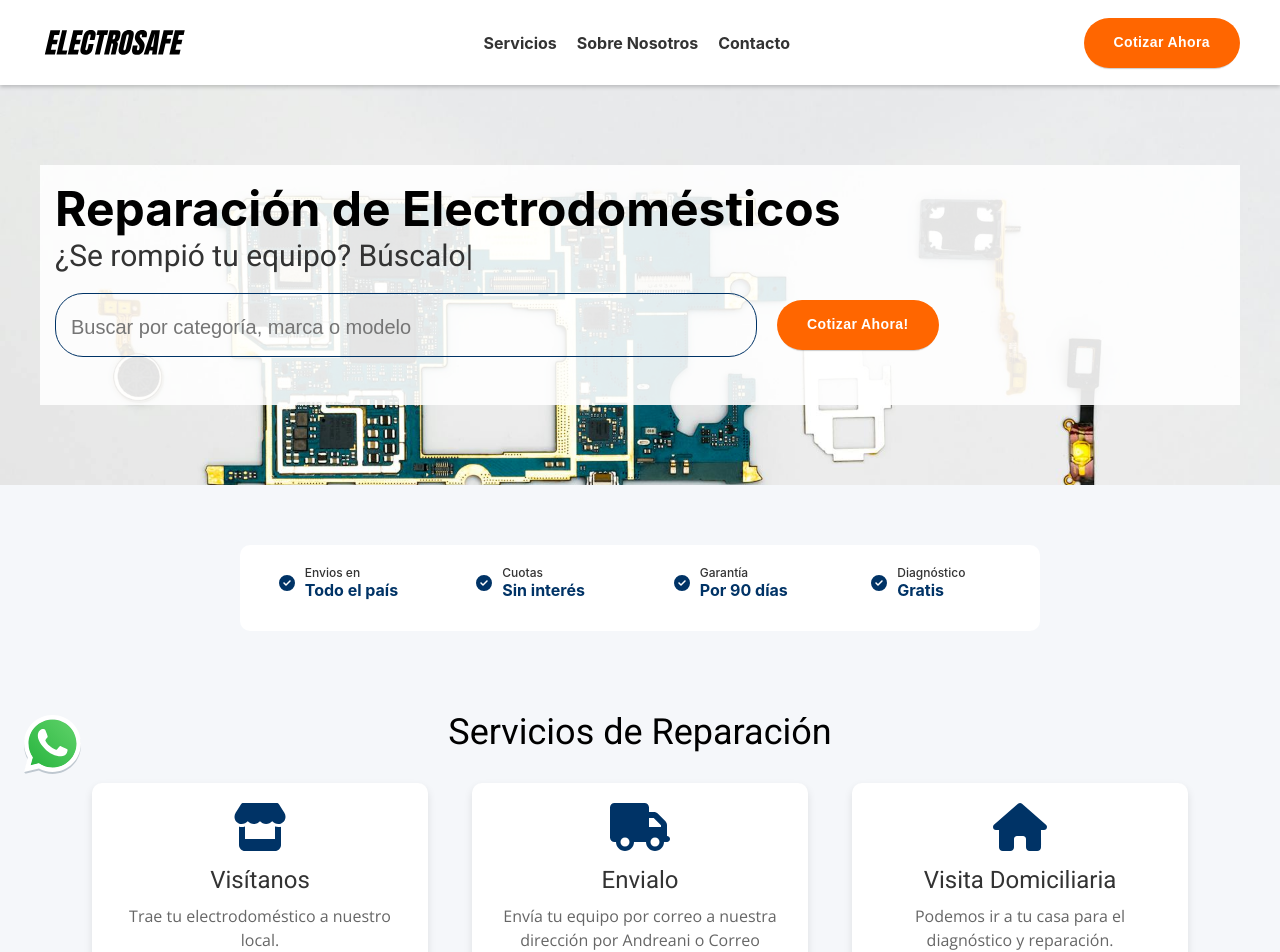
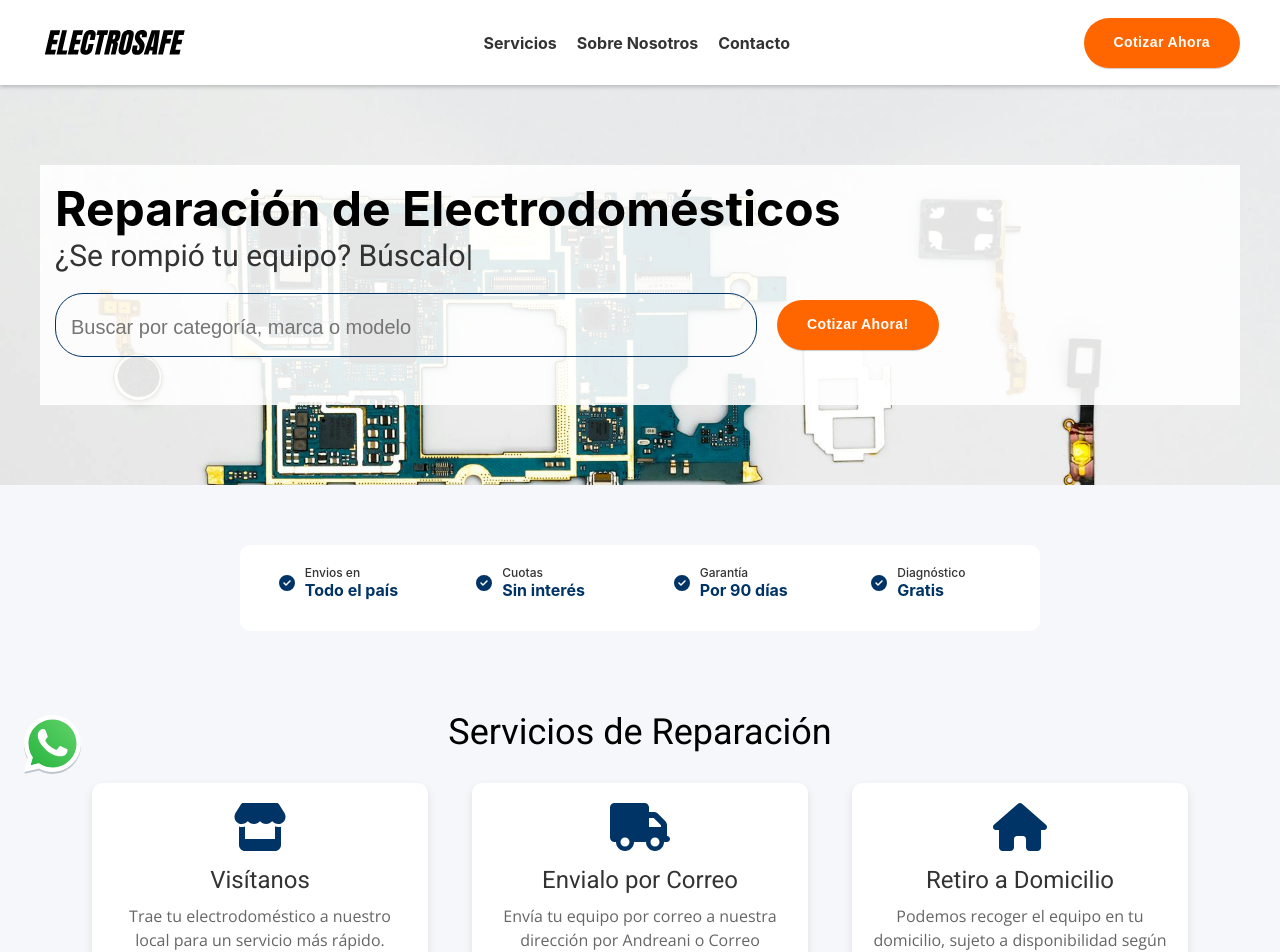
Before and after one commit to manuel-25/ElectroFix, a React (Create React App) app in the folder frontend/: page / in a window 1280 px wide. Shown: the top 952 px of the page. Built offline with nearby package versions, Linux system fonts and the light colour scheme.

Commit message:
Bug fixes

```diff
--- a/frontend/src/App.css
+++ b/frontend/src/App.css
@@ -2,6 +2,12 @@
   box-sizing: border-box;
   margin: 0;
   padding: 0;
+}
+
+html, body {
+  margin: 0;
+  padding: 0;
+  overflow-x: hidden;
 }
 
 .App {
--- a/frontend/src/components/MainContent/MainContent.css
+++ b/frontend/src/components/MainContent/MainContent.css
@@ -9,6 +9,7 @@
     background: url('../../../public/images/pexels-paduret-1476321\ \(1\).jpg') no-repeat top center;
     background-size: cover;
     opacity: 1;
+    overflow-x: hidden;
 }
 
 .section-reparation {
--- a/frontend/src/components/MainContent/MainContent.jsx
+++ b/frontend/src/components/MainContent/MainContent.jsx
@@ -226,17 +226,18 @@ function MainContent() {
           <div className='service-item'>
             <FontAwesomeIcon icon={faStore} size="3x" className='service-icon'/>
             <h3>Visítanos</h3>
-            <p>Trae tu electrodoméstico a nuestro local.</p>
+            <p>Trae tu electrodoméstico a nuestro local para un servicio más rápido.</p>
           </div>
           <div className='service-item'>
             <FontAwesomeIcon icon={faTruck} size="3x" className='service-icon' />
-            <h3>Envialo</h3>
+            <h3>Envialo por Correo</h3>
             <p>Envía tu equipo por correo a nuestra dirección por Andreani o Correo Argentino</p>
           </div>
           <div className='service-item'>
             <FontAwesomeIcon icon={faHome} size="3x" className='service-icon' />
-            <h3>Visita Domiciliaria</h3>
-            <p>Podemos ir a tu casa para el diagnóstico y reparación.</p>
+            <h3>Retiro a Domicilio</h3>
+            <p>Podemos recoger el equipo en tu domicilio, sujeto a disponibilidad según tu ubicación.
+            </p>
           </div>
         </section>
       </article>
--- a/frontend/src/components/Navbar/Navbar.css
+++ b/frontend/src/components/Navbar/Navbar.css
@@ -1,6 +1,6 @@
 .navbar {
     z-index: 100;
-    width: 100%;
+    width: 100vw;
     padding: 10px 20px;
     background-color: var(--white-color);
     box-shadow: 0 2px 4px rgba(0, 0, 0, 0.2);
```
